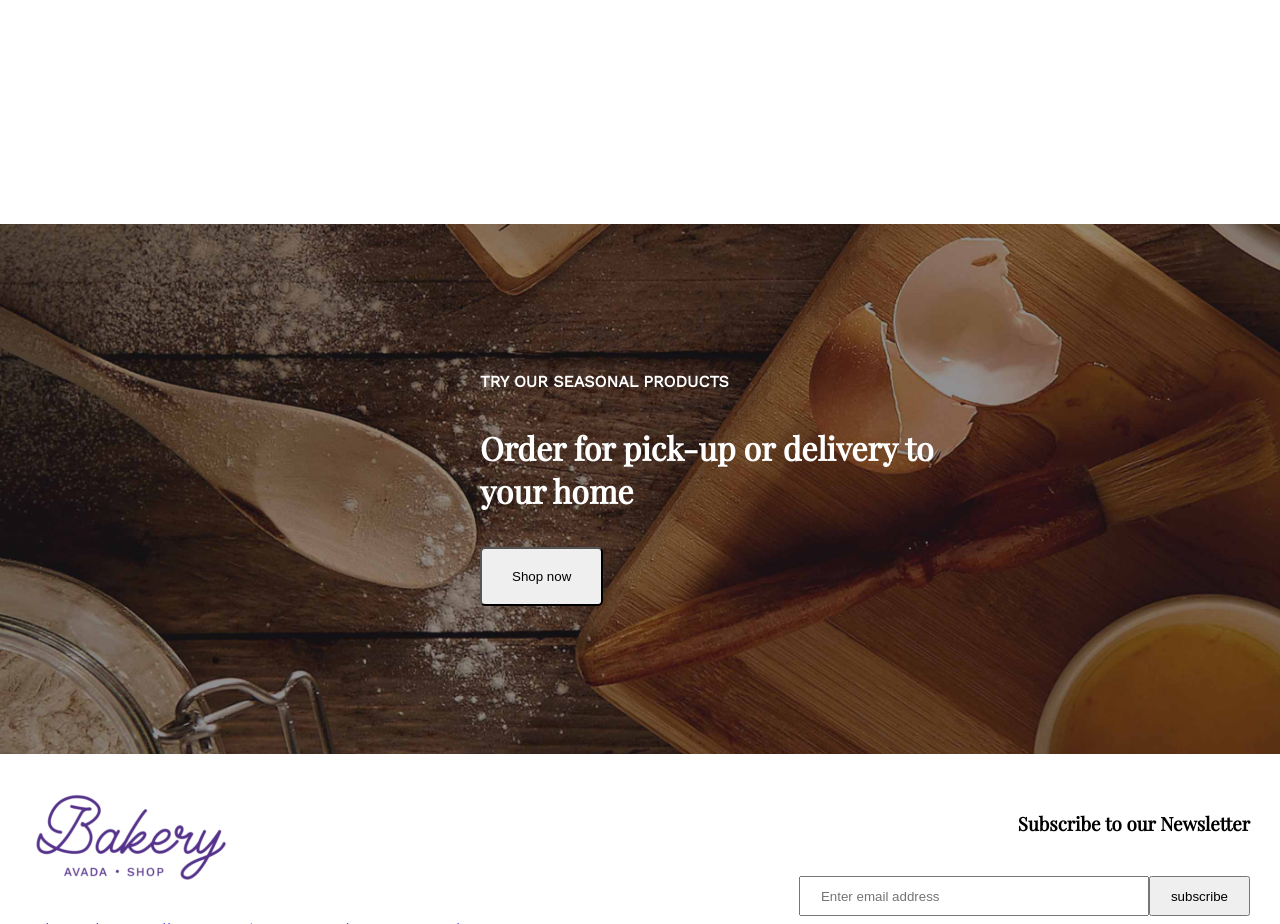
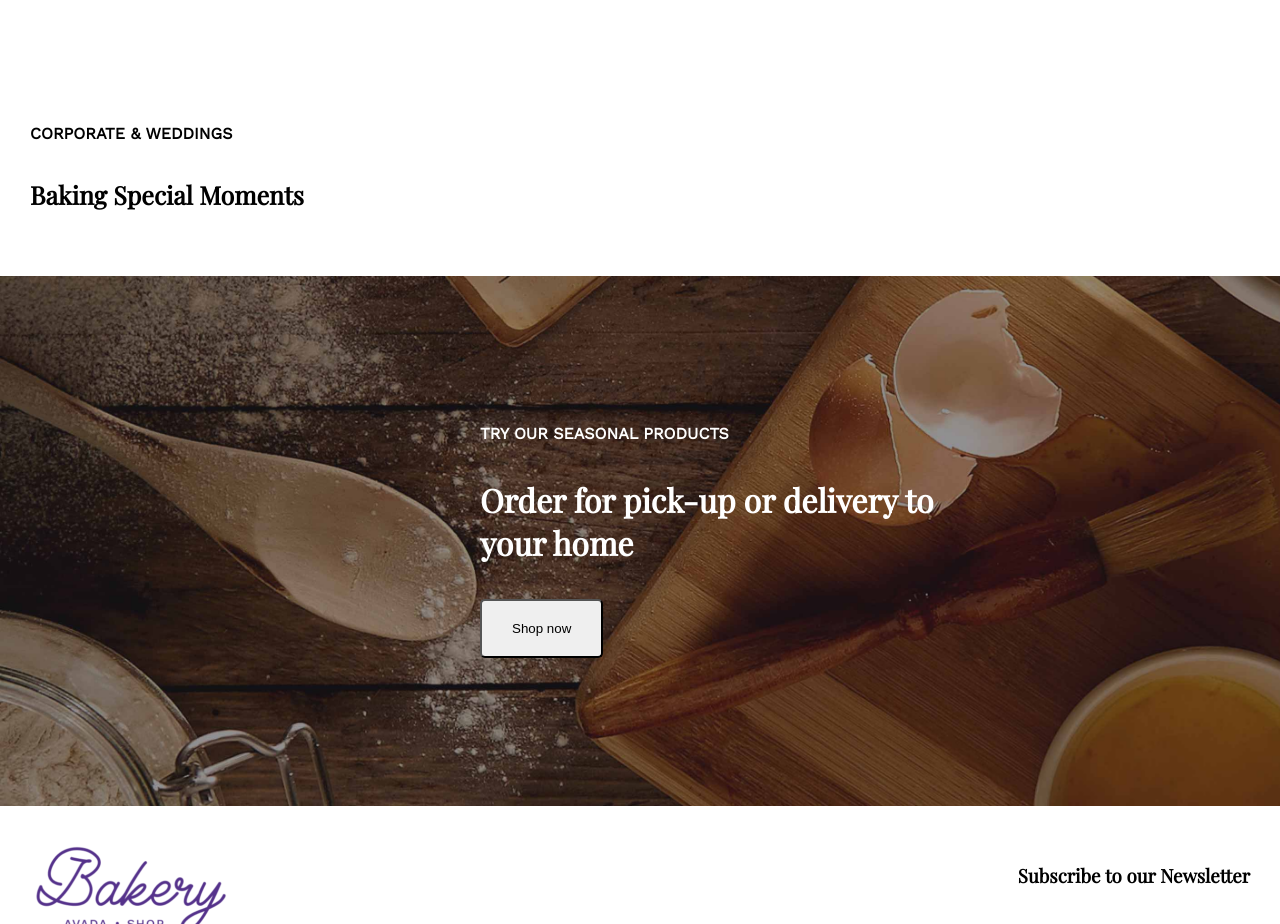
Before and after one commit to EnricoNapolitano/2023-01-31-esame_midterm, a Vue app in the folder proj-html-vuejs/: page / in a window 1280 px wide. Shown: the part 1340-2264 px from the top of the page. Built offline with nearby package versions, Linux system fonts and the light colour scheme.

Commit message:
updated data structure with wedding section datas

```diff
--- a/proj-html-vuejs/src/assets/data/index.js
+++ b/proj-html-vuejs/src/assets/data/index.js
@@ -52,6 +52,9 @@ const data = {
         },
     ],
 
+    //wedding section
+    event_label: 'CORPORATE & WEDDINGS',
+    event_title: 'Baking Special Moments',
 
     //delivery section
     delivery_label: 'TRY OUR SEASONAL PRODUCTS',
```
